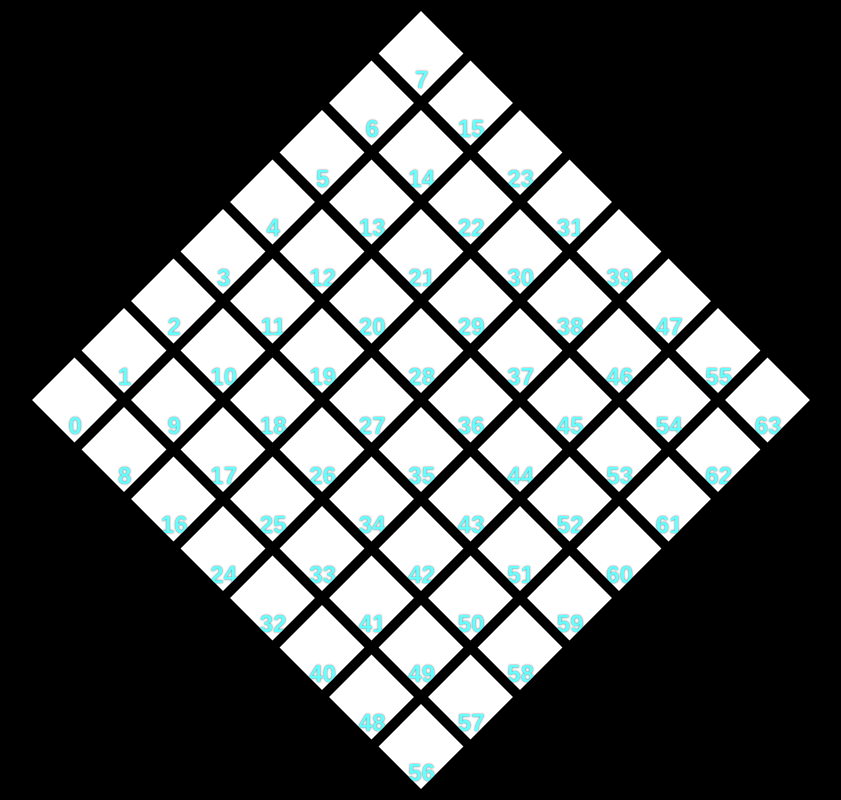
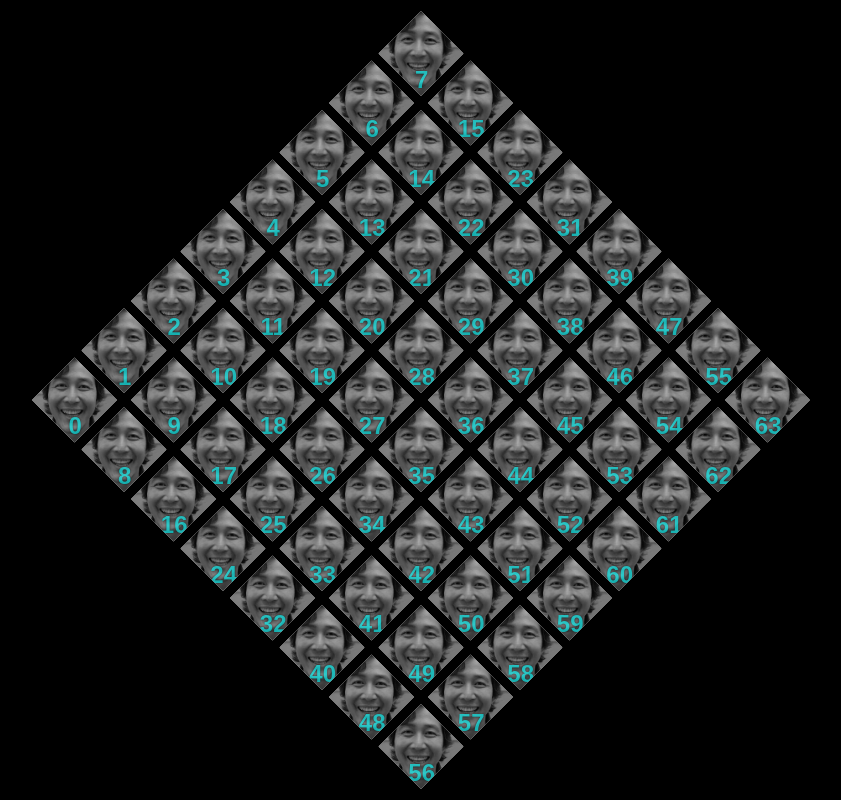
Before and after one commit to andHW/squid-game-grid, a plain HTML site: page index.html in a window 1280 px wide. Shown: the whole page, without its empty margins (219-1060 px from the left). Drawn offline with Linux system fonts and the light colour scheme; the site is published under a folder, as on GitHub Pages, so addresses that start at the root find nothing; a web font is replaced by a local one.

Commit message:
Fix img path for github

```diff
--- a/main.css
+++ b/main.css
@@ -38,7 +38,7 @@ body {
 
 .pic {
     filter: grayscale(1);
-    background-image: url('/456.webp');
+    background-image: url('456.webp');
     background-size: cover;
     background-repeat: no-repeat;
     background-position: center center;
```
